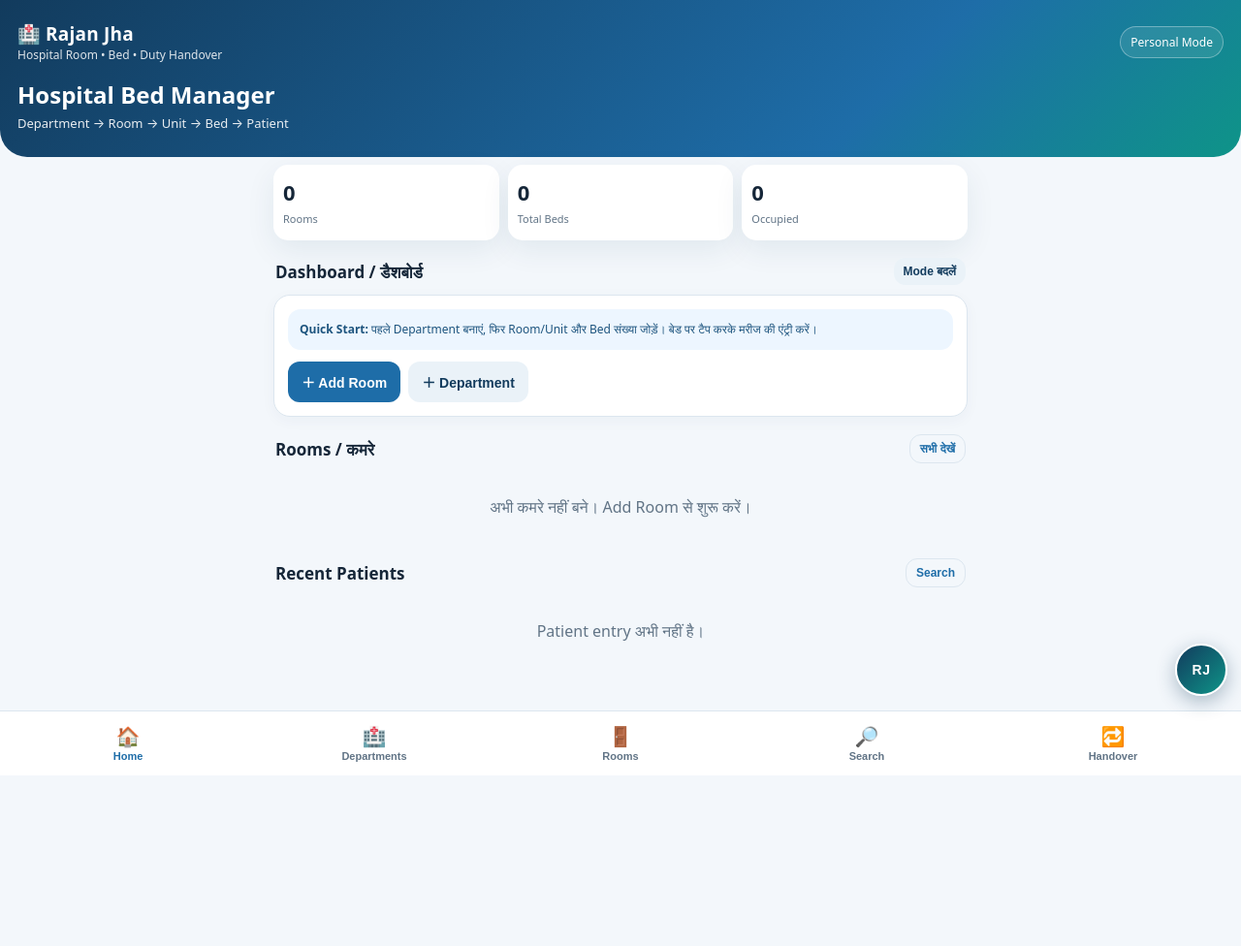
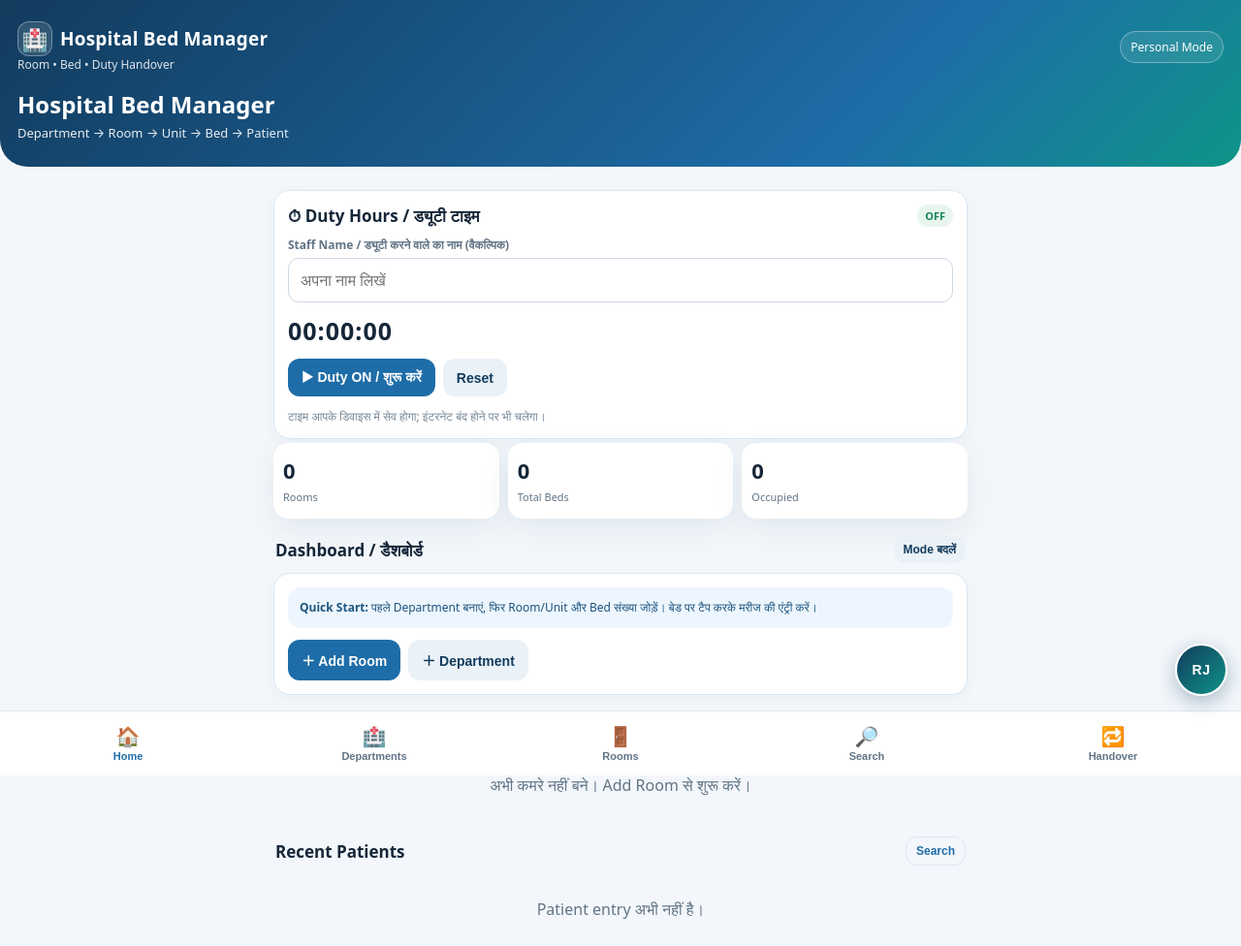
Before and after one commit to Rajan03jha/My-Handover-Smart-Work-, a plain HTML site: page index.html in a window 1280 px wide. Shown: the whole page at 97% size. Before the commit the page ends 800 px from the top, so only its background shows below. Drawn offline with Linux system fonts and the light colour scheme.

Commit message:
Add files via upload

```diff
--- a/index.html
+++ b/index.html
@@ -9,7 +9,7 @@
 :root{--navy:#123b5d;--blue:#1e6da8;--teal:#0e9488;--bg:#f3f7fb;--ink:#152638;--muted:#617486;--line:#dce6ef;--white:#fff;--red:#d84b55;--green:#16855c;--amber:#d18a22;--shadow:0 10px 30px rgba(18,59,93,.08)}
 *{box-sizing:border-box}body{margin:0;background:var(--bg);color:var(--ink);font-family:system-ui,-apple-system,"Segoe UI",Roboto,Arial,sans-serif}
 header{background:linear-gradient(135deg,#123b5d,#1e6da8 70%,#0e9488);color:#fff;padding:22px 18px 26px;border-radius:0 0 28px 28px}
-.top{display:flex;justify-content:space-between;align-items:center;gap:10px}.brand{font-weight:800;font-size:19px;letter-spacing:.2px}.small{font-size:12px;opacity:.86}
+.top{display:flex;justify-content:space-between;align-items:center;gap:10px}.brand{font-weight:800;font-size:19px;letter-spacing:.2px;display:flex;align-items:center;gap:8px}.app-logo{display:inline-flex;align-items:center;justify-content:center;width:36px;height:36px;border-radius:12px;background:#ffffff20;border:1px solid #ffffff55;font-size:22px}.small{font-size:12px;opacity:.86}
 .mode-chip{border:1px solid #ffffff55;background:#ffffff18;border-radius:99px;padding:7px 10px;font-size:12px}
 .hero h1{font-size:24px;margin:16px 0 4px}.hero p{margin:0;opacity:.9;font-size:13px}
 main{max-width:760px;margin:auto;padding:14px 14px 100px}
@@ -32,10 +32,11 @@ input,select,textarea{width:100%;padding:11px 12px;border:1px solid #ccd9e4;bord
 </head>
 <body>
 <header>
- <div class="top"><div><div class="brand">🏥 Rajan Jha</div><div class="small">Hospital Room • Bed • Duty Handover</div></div><div class="mode-chip" id="modeChip">Personal Mode</div></div>
+ <div class="top"><div><div class="brand"><span class="app-logo">🏥</span> Hospital Bed Manager</div><div class="small">Room • Bed • Duty Handover</div></div><div class="mode-chip" id="modeChip">Personal Mode</div></div>
  <div class="hero"><h1>Hospital Bed Manager</h1><p>Department → Room → Unit → Bed → Patient</p></div>
 </header>
 <main>
+<div class="card duty-card" id="dutyCard"><div class="section-title" style="margin:0 0 8px"><h2>⏱ Duty Hours / ड्यूटी टाइम</h2><span class="badge" id="dutyBadge">OFF</span></div><label>Staff Name / ड्यूटी करने वाले का नाम (वैकल्पिक)</label><input id="staffName" placeholder="अपना नाम लिखें" oninput="saveStaffName(this.value)"><div style="font-size:25px;font-weight:850;letter-spacing:1px;margin:12px 0" id="dutyTime">00:00:00</div><div class="actions"><button id="dutyToggle" onclick="toggleDuty()">▶ Duty ON / शुरू करें</button><button class="secondary" onclick="resetDuty()">Reset</button></div><p class="small" style="color:var(--muted);margin-bottom:0">टाइम आपके डिवाइस में सेव होगा; इंटरनेट बंद होने पर भी चलेगा।</p></div>
 <div class="stats">
  <div class="stat"><strong id="statRooms">0</strong><span>Rooms</span></div>
  <div class="stat"><strong id="statBeds">0</strong><span>Total Beds</span></div>
@@ -77,7 +78,7 @@ input,select,textarea{width:100%;padding:11px 12px;border:1px solid #ccd9e4;bord
  <div class="card"><h3>Mode</h3><p>Personal Mode में अपने फोन पर निजी रिकॉर्ड रखें। Handover Mode में QR से दूसरे अधिकृत कर्मचारी को रिकॉर्ड सौंप सकते हैं।</p><button class="secondary" onclick="openMode()">Change Mode</button></div>
  <div class="card"><h3>Privacy / सुरक्षा</h3><div class="notice">यह ऐप डेटा आपके डिवाइस के ब्राउज़र में लोकल सेव करता है। वेबसाइट होस्ट करने वाले को लोकल डेटा अपने-आप नहीं मिलता, लेकिन फोन/ब्राउज़र बदलने, डेटा साफ करने या डिवाइस खोने पर रिकॉर्ड खो सकते हैं। यह एन्क्रिप्टेड मेडिकल रिकॉर्ड सिस्टम नहीं है। वास्तविक मरीजों की व्यक्तिगत/स्वास्थ्य जानकारी के लिए हॉस्पिटल की मंजूरी और सुरक्षित अधिकृत सिस्टम इस्तेमाल करें।</div>
  <div class="actions"><button class="secondary" onclick="exportBackup()">Download Backup</button><button class="danger" onclick="clearAll()">Delete All Local Data</button></div></div>
- <div class="card"><h3>Download / डाउनलोड</h3><p>ऐप की HTML फाइल डाउनलोड करके अपने फोन में सेव करें या शेयर किए बिना अपने निजी इस्तेमाल के लिए रखें।</p><div class="actions"><a class="btn" href="./index.html" download="Rajan-Jha-Hospital-Bed-Manager.html">⬇ Download HTML App</a><button class="secondary" onclick="alert('मोबाइल ब्राउज़र मेन्यू (⋮) खोलें और Add to Home Screen / Install चुनें, अगर उपलब्ध हो।')">📲 Install Help</button></div></div>
+ <div class="card"><h3>Download / डाउनलोड</h3><p>ऐप की HTML फाइल डाउनलोड करके अपने फोन में सेव करें या शेयर किए बिना अपने निजी इस्तेमाल के लिए रखें।</p><div class="actions"><button class="secondary" onclick="downloadAppHTML()">⬇ Download HTML App</button><button class="secondary" onclick="alert('मोबाइल ब्राउज़र मेन्यू (⋮) खोलें और Add to Home Screen / Install चुनें, अगर उपलब्ध हो।')">📲 Install Help</button></div></div>
  <div class="footer">Hospital Bed Manager • Personal organizer / shift handover helper</div>
 </div>
 </main>
@@ -100,6 +101,8 @@ const KEY='rj_hospital_bed_manager_v1';
 let data=load();
 let activeMode=data.mode||'personal';
 let scanner=null;
+let staffName=localStorage.getItem("rj_hbm_staff_name")||"";
+let dutyState=JSON.parse(localStorage.getItem("rj_hbm_duty")||"{\"running\":false,\"startedAt\":null,\"totalMs\":0}");
 function emptyData(){return {mode:'personal',departments:[],rooms:[],patients:{},handoverLog:[]}}
 function load(){try{return JSON.parse(localStorage.getItem(KEY))||emptyData()}catch(e){return emptyData()}}
 function save(){localStorage.setItem(KEY,JSON.stringify(data));render()}
@@ -124,6 +127,7 @@ function clearBed(roomId,n){if(!confirm('इस बेड की मरीज
 function deptName(id){return data.departments.find(d=>d.id===id)?.name||'Unassigned'}
 function roomHTML(r){let occ=0;for(let i=1;i<=r.beds;i++)if(data.patients[bedKey(r.id,i)]?.name)occ++;return `<div class="card"><div class="item"><div><h3>Room ${esc(r.number)} ${r.unit?`• ${esc(r.unit)}`:''}</h3><p>${esc(deptName(r.deptId))} · Doctor: ${esc(r.doctor||'—')} · ${occ}/${r.beds} occupied</p></div><button class="ghost smallbtn" onclick="openRoomForm('${r.id}')">Edit</button></div><div class="roomgrid">${Array.from({length:r.beds},(_,i)=>{let n=i+1,p=data.patients[bedKey(r.id,n)];let occupied=!!p?.name;return `<button class="bed ${occupied?'busy':''}" onclick="openBed('${r.id}',${n})"><span class="bedname">🛏 Bed ${n} <span class="badge ${occupied?'busy':p?.status==='reserved'?'reserved':''}">${occupied?'Occupied':p?.status==='reserved'?'Reserved':'Available'}</span></span><small>${occupied?esc(p.name)+(p.patientId?' • '+esc(p.patientId):''):'Tap to add patient'}</small></button>`}).join('')}</div></div>`}
 function render(){document.getElementById('modeChip').textContent=activeMode==='handover'?'Duty Handover Mode':'Personal Mode';let rooms=data.rooms||[],total=rooms.reduce((a,r)=>a+r.beds,0),occupied=Object.values(data.patients).filter(p=>p.name).length;document.getElementById('statRooms').textContent=rooms.length;document.getElementById('statBeds').textContent=total;document.getElementById('statOccupied').textContent=occupied;
+let nm=document.getElementById('staffName');if(nm&&nm.value!==staffName)nm.value=staffName;updateDutyUI();
 document.getElementById('dashboardRooms').innerHTML=rooms.slice(0,4).map(roomHTML).join('')||'<div class="empty">अभी कमरे नहीं बने। Add Room से शुरू करें।</div>';
 document.getElementById('deptList').innerHTML=data.departments.map(d=>`<div class="card item"><div><h3>${esc(d.name)}</h3><p>${data.rooms.filter(r=>r.deptId===d.id).length} rooms ${d.note?'• '+esc(d.note):''}</p></div><button class="ghost smallbtn" onclick="openDeptForm('${d.id}')">Edit</button></div>`).join('')||'<div class="empty">Department नहीं है।</div>';
 document.getElementById('roomList').innerHTML=rooms.map(roomHTML).join('')||'<div class="empty">कमरे जोड़ने के लिए Add Room दबाएं।</div>';
@@ -139,9 +143,16 @@ function receivePayload(txt){try{let p=JSON.parse(txt);if(p.app!=='RJHBM'||!p.da
 function exportBackup(){let b={app:'RJHBM',version:1,exported:new Date().toISOString(),data};let blob=new Blob([JSON.stringify(b,null,2)],{type:'application/json'}),a=document.createElement('a');a.href=URL.createObjectURL(blob);a.download='hospital-handover-backup-'+new Date().toISOString().slice(0,10)+'.json';a.click();URL.revokeObjectURL(a.href)}
 function importBackup(file){if(!file)return;let reader=new FileReader();reader.onload=()=>{try{let b=JSON.parse(reader.result);if(b.app!=='RJHBM'||!b.data)throw Error('Wrong file');if(!confirm('Import से वर्तमान डेटा replace होगा। पहले backup लें। आगे बढ़ें?'))return;data=b.data;activeMode=data.mode||'personal';save();alert('Backup Import हो गया')}catch(e){alert('फाइल सही backup नहीं है')}};reader.readAsText(file);document.getElementById('importFile').value=''}
 function clearAll(){if(!confirm('सभी लोकल डेटा हमेशा के लिए हटाएं? पहले backup बना लें।'))return;data=emptyData();activeMode='personal';save()}
+function saveStaffName(v){staffName=v;localStorage.setItem('rj_hbm_staff_name',v)}
+function dutyElapsed(){return (dutyState.totalMs||0)+(dutyState.running&&dutyState.startedAt?Date.now()-dutyState.startedAt:0)}
+function fmtDuration(ms){let sec=Math.floor(ms/1000),h=Math.floor(sec/3600),m=Math.floor((sec%3600)/60),s=sec%60;return [h,m,s].map(n=>String(n).padStart(2,'0')).join(':')}
+function updateDutyUI(){let t=document.getElementById('dutyTime'),b=document.getElementById('dutyBadge'),btn=document.getElementById('dutyToggle');if(!t)return;t.textContent=fmtDuration(dutyElapsed());b.textContent=dutyState.running?'ON • Running':'OFF';b.className='badge'+(dutyState.running?' busy':'');btn.textContent=dutyState.running?'■ Duty OFF / समाप्त करें':'▶ Duty ON / शुरू करें';btn.className=dutyState.running?'danger':'';}
+function toggleDuty(){if(dutyState.running){dutyState.totalMs=(dutyState.totalMs||0)+Date.now()-dutyState.startedAt;dutyState.running=false;dutyState.startedAt=null}else{dutyState.running=true;dutyState.startedAt=Date.now()}localStorage.setItem('rj_hbm_duty',JSON.stringify(dutyState));updateDutyUI();}
+function resetDuty(){if(!confirm('Duty timer का कुल समय reset करें?'))return;dutyState={running:false,startedAt:null,totalMs:0};localStorage.setItem('rj_hbm_duty',JSON.stringify(dutyState));updateDutyUI()}
+function downloadAppHTML(){try{let clone=document.documentElement.cloneNode(true);clone.querySelectorAll('.modal,.creator-modal').forEach(el=>el.classList.remove('show'));let html='<!DOCTYPE html>\n'+clone.outerHTML;let blob=new Blob([html],{type:'text/html;charset=utf-8'});let a=document.createElement('a');a.href=URL.createObjectURL(blob);a.download='Hospital-Bed-Manager.html';document.body.appendChild(a);a.click();a.remove();setTimeout(()=>URL.revokeObjectURL(a.href),1500)}catch(e){alert('डाउनलोड नहीं हो सका। ब्राउज़र मेन्यू से Save page करें।')}}
 function openCreator(){document.getElementById('creatorModal').classList.add('show')}
 function closeCreator(){document.getElementById('creatorModal').classList.remove('show')}
-render();if(!data.mode)openMode();
+render();setInterval(updateDutyUI,1000);if(!data.mode)openMode();
 </script>
 </body>
 </html>
```
